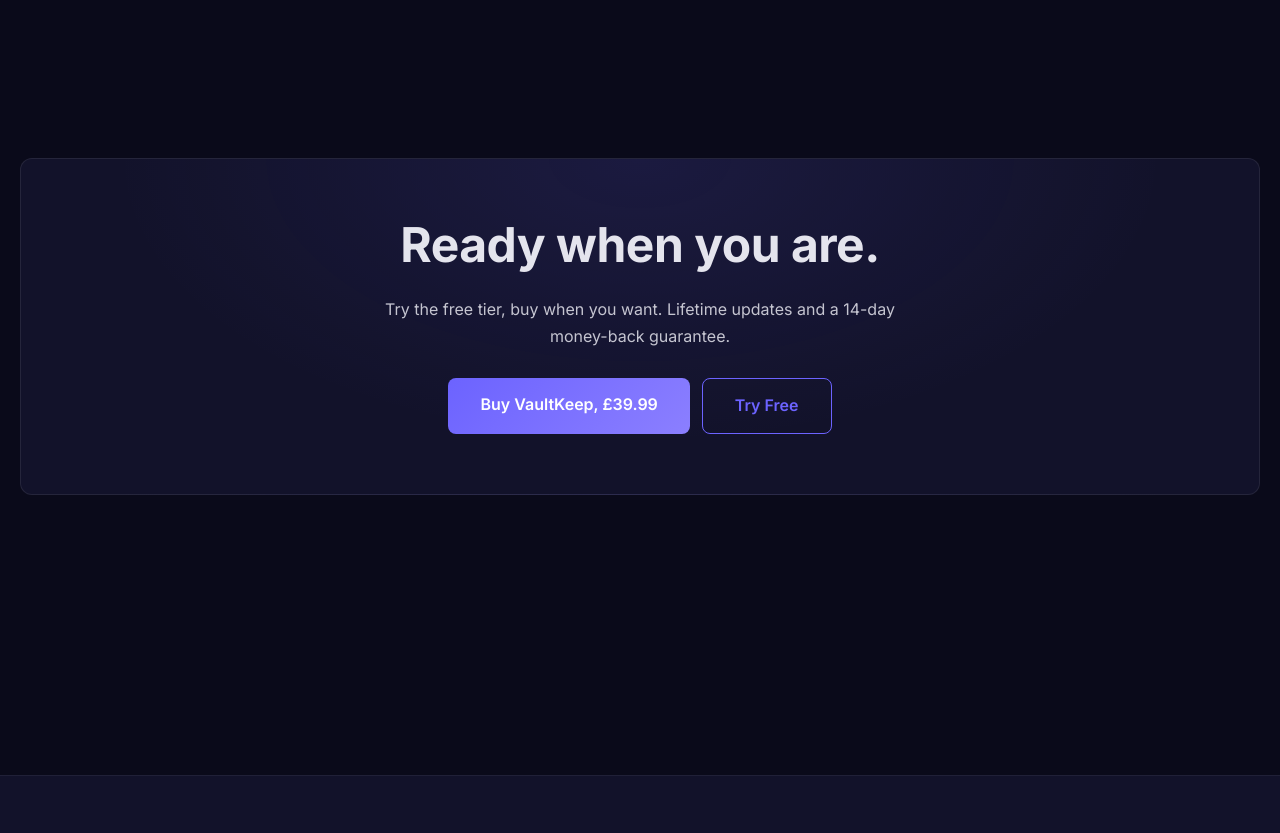
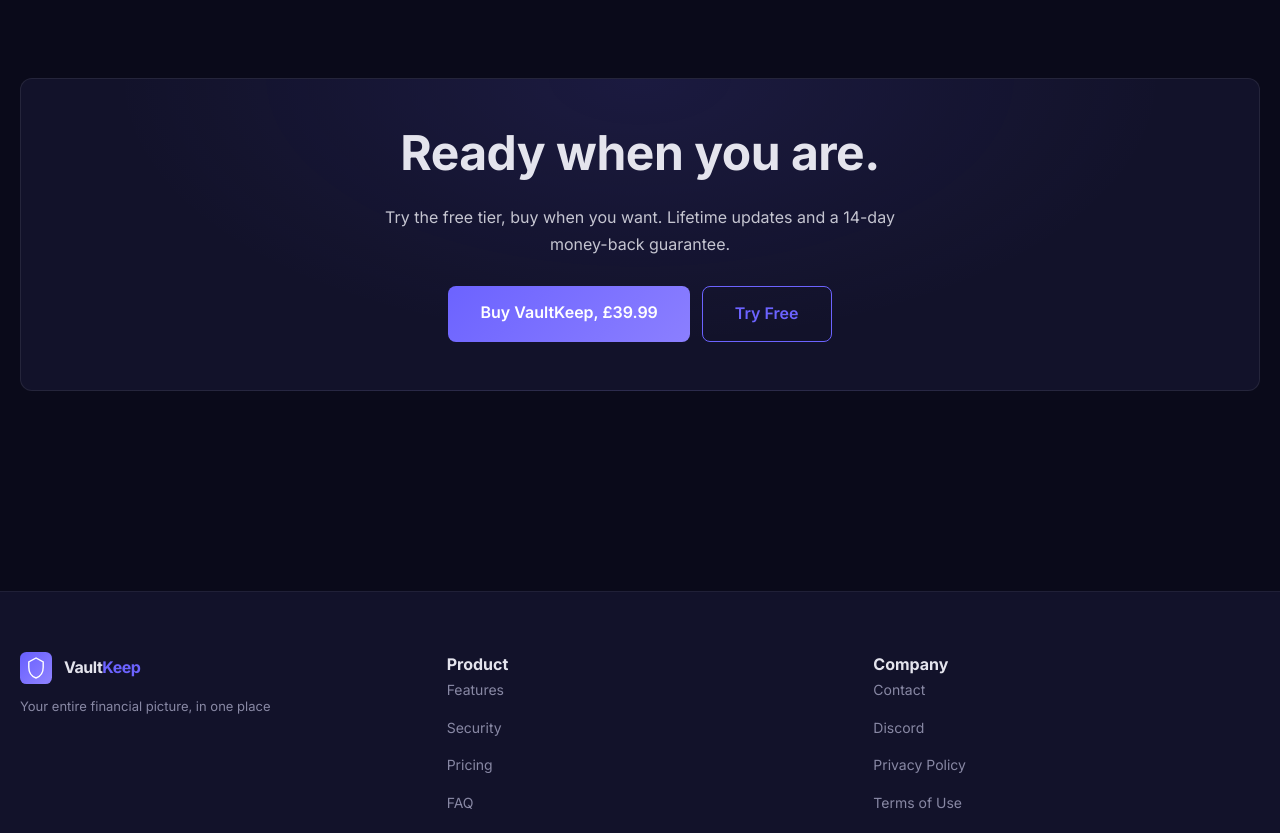
Before and after one commit to phillipgeorge100-glitch/vaultkeep-site, a plain HTML site: page index.html in a window 1280 px wide. Shown: the part 8264-9097 px from the top of the page. Drawn offline with Linux system fonts and the light colour scheme.

Commit message:
style: tighten the CTA banner's vertical breathing room
The card was sitting inside a section with 80px padding top/bottom,
and the card itself had 80px margin top/bottom — 160px of empty dark
space before the headline. Dropped the margin to 0 (let the section
own the rhythm) and tightened the internal padding from 60→48px.

Net: ~110px less whitespace above and below the card.

```diff
--- a/index.html
+++ b/index.html
@@ -1368,8 +1368,8 @@
       border: 1px solid rgba(255, 255, 255, 0.08);
       border-radius: 12px;
       text-align: center;
-      padding: 60px 20px;
-      margin: 80px 0;
+      padding: 48px 20px;
+      margin: 0;
     }
 
     .cta-banner h2 {
```
